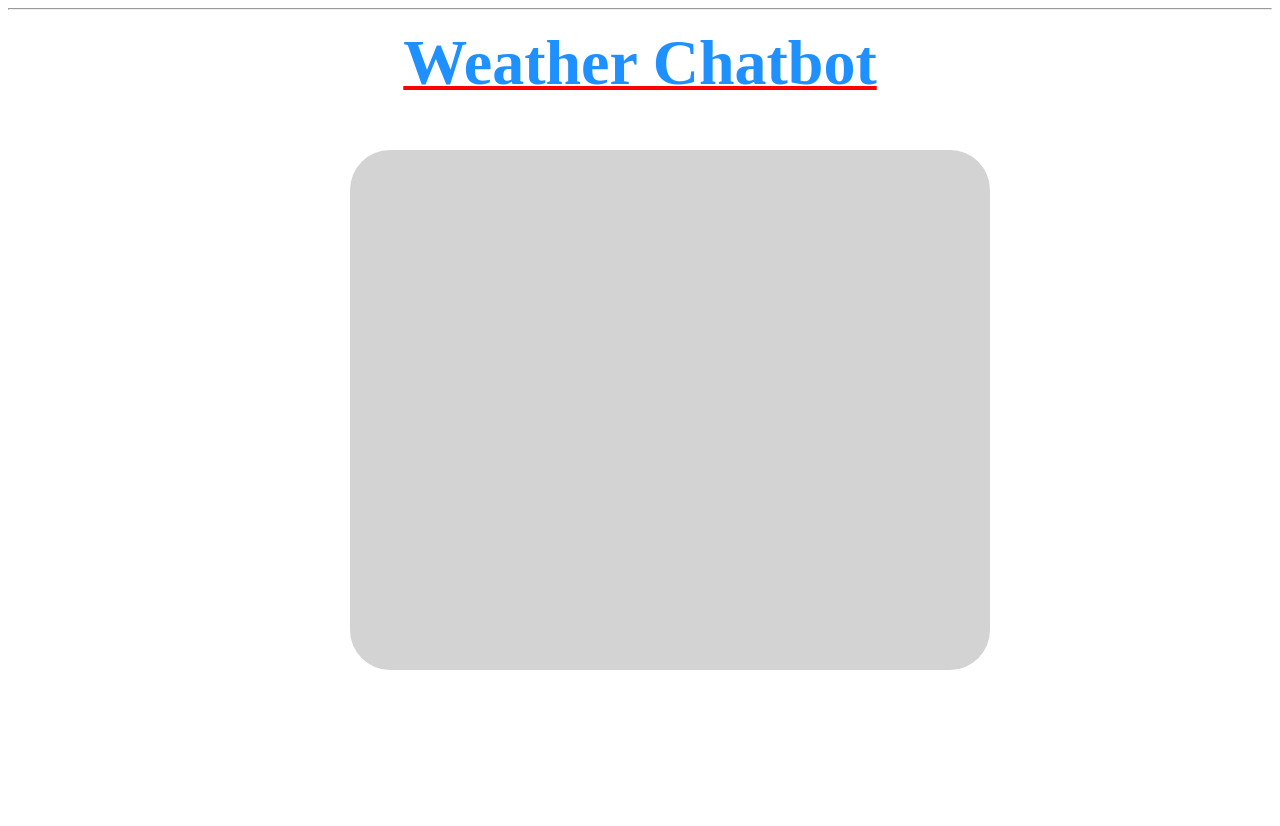
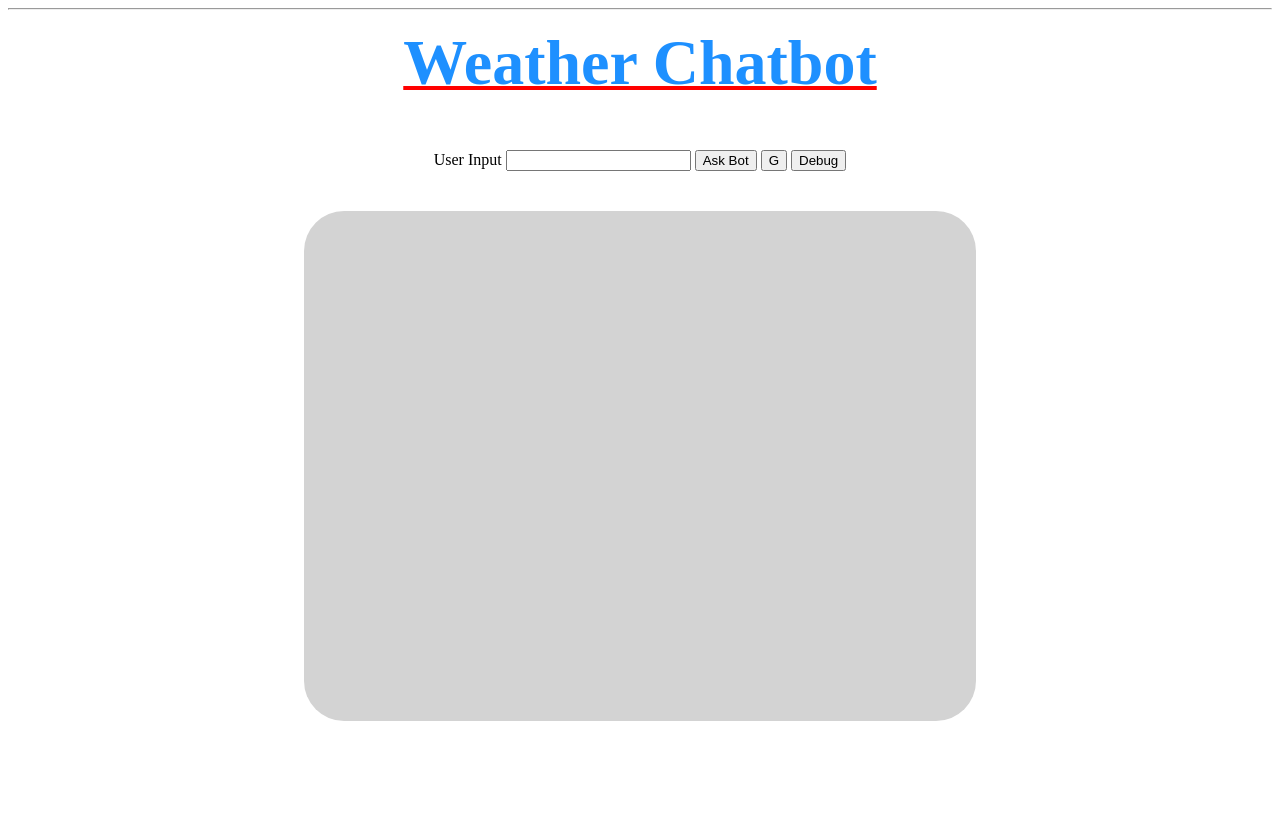
Before and after one commit to drbarak/cartisan, a Flask app: template mysite/templates/chatbot.html in a window 1280 px wide. Before the commit the page ends 670 px from the top, so only its background shows below. Run offline with Flask 2, Linux system fonts and the light colour scheme; the template is opened without the code that fills it: values that come from a table or form of the project are taken from there, others are empty; parts of the project's set-up code (start-up, migrations or seed data) failed here and were passed over; some libraries are stand-ins or nearby versions.

Commit message:
css fixes to chatbot page

```diff
--- a/mysite/templates/chatbot.html
+++ b/mysite/templates/chatbot.html
@@ -5,15 +5,11 @@
 <style>
     .Center {
         overflow-y: scroll;
-        width:600px;
+        width:50%;
+		margin-left: auto;
+		margin-right: auto;
         height:60%;
-        position: fixed;
-        top: 50%;
-        left: 50%;
-        margin-top: -250px;
-        margin-left: -290px;
         background: lightgray;
-
         border-radius: 40px;
         border: 2px;
         padding: 20px;
@@ -23,10 +19,25 @@
         text-align: left;
     }
 
+	.center-div{
+		width: 100%;
+		text-align: center;
+	}
+
+	.wrapper{
+		margin-bottom: 40px;
+	}
+
+	.header{
+		width: 100%;
+		height: 100%;
+		mix-width: 480px;
+	}
+
 </style>
 
 <div style="text-align:center">
-    <form action="" method="post" novalidate>
+    <form class="header" action="" method="post" novalidate>
         {{ form.hidden_tag() }}
         <div class="wrapper">
             <h1>Weather Chatbot</h1>
@@ -41,12 +52,13 @@
             {{ form.debug() }}
             </p>
         </div>
-
-        <div class="Center">
-            {% if length > 0 %}
-                {{df_chat|safe}}
-            {% endif %}
-        </div>
+		<div class="center-div">
+			<div class="Center">
+				{% if length > 0 %}
+					{{df_chat|safe}}
+				{% endif %}
+			</div>
+		</div>
     </form>
 </div>
 {% endblock %}
```
